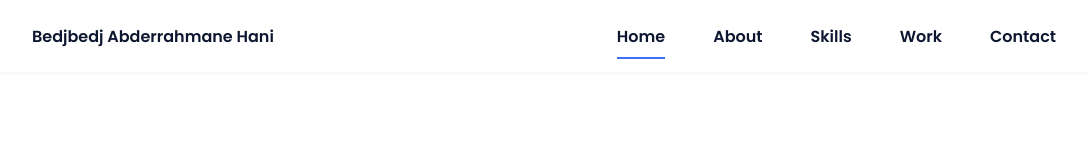
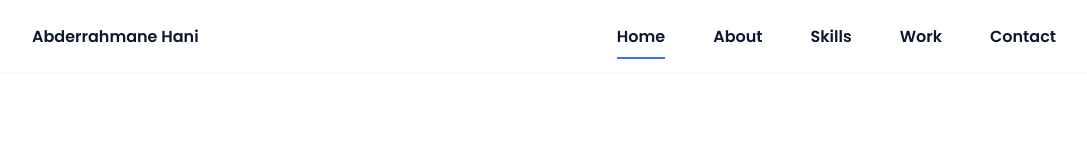
Before and after one commit to coder-hani/portfolio-website, a plain HTML site: page index.html in a window 1280 px wide. Shown: the top 160 px of the page, without its empty margins (96-1183 px from the left). Drawn offline with nearby package versions, Linux system fonts and the light colour scheme.

Commit message:
Update index.html

```diff
--- a/index.html
+++ b/index.html
@@ -19,7 +19,7 @@
         <header class="l-header">
             <nav class="nav bd-grid">
                 <div>
-                    <a href="#" class="nav__logo">Bedjbedj Abderrahmane Hani</a>
+                    <a href="#" class="nav__logo"> Abderrahmane Hani</a>
                 </div>
 
                 <div class="nav__menu" id="nav-menu">
```
